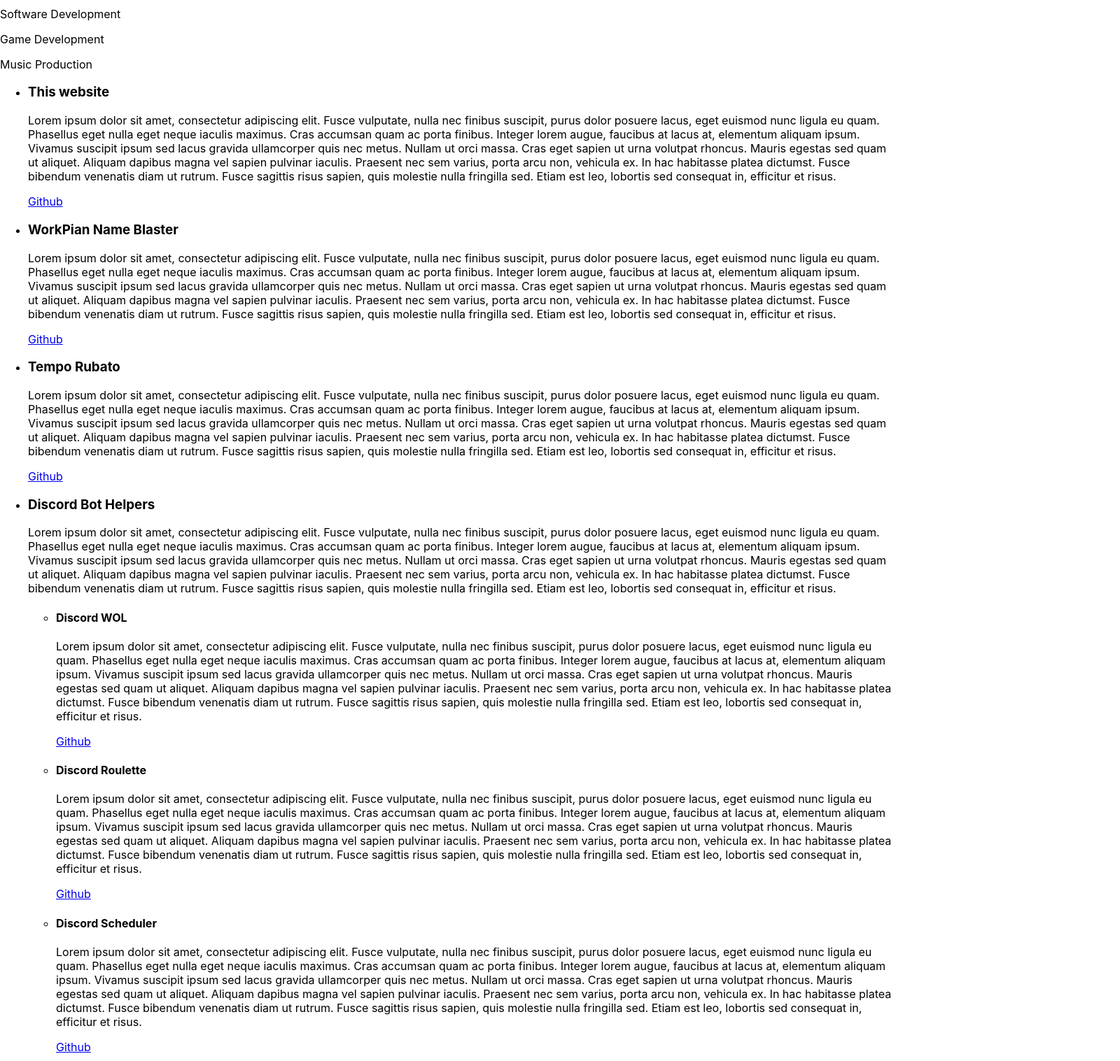
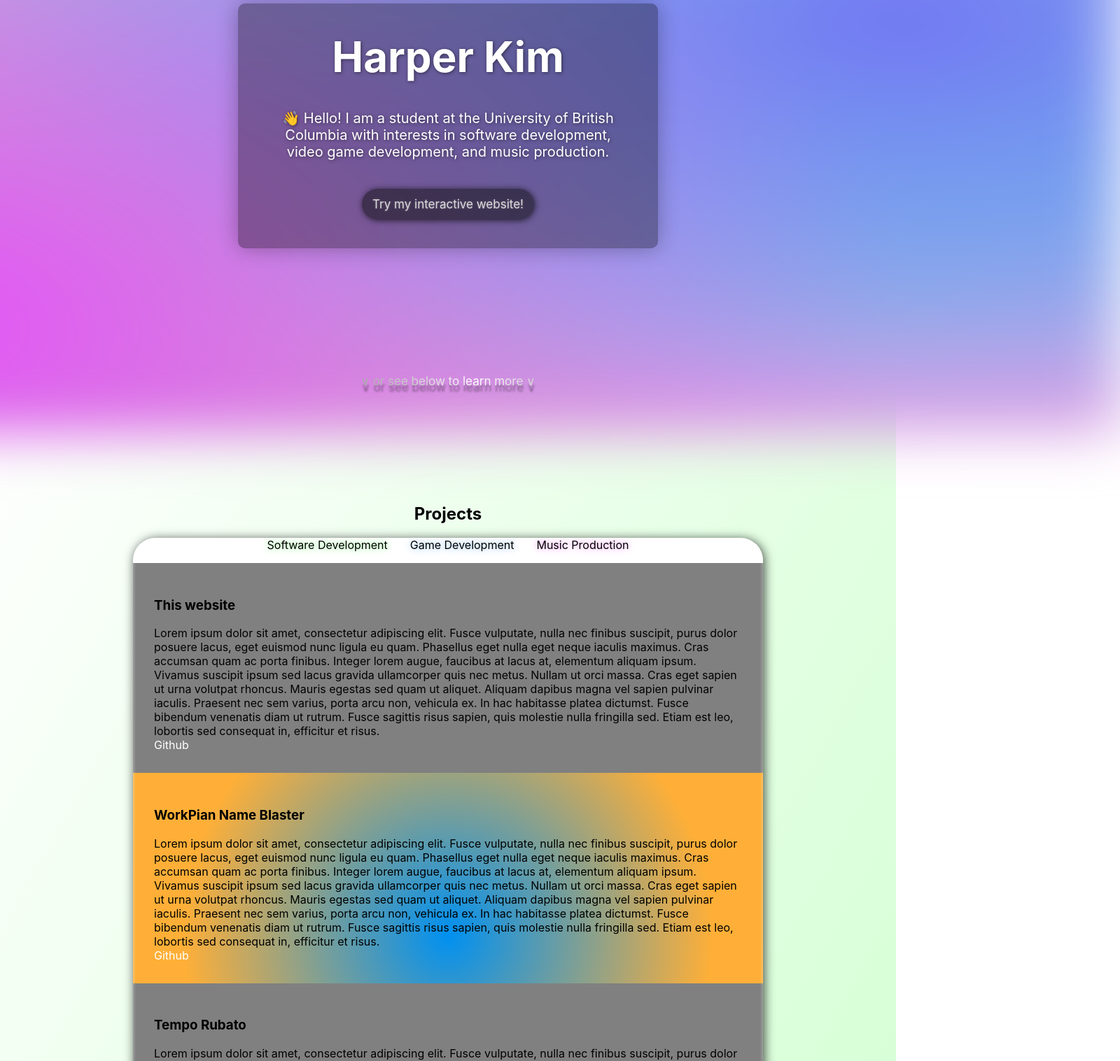
Before and after one commit to imkimdol/website, a React (Create React App) app in the folder static/: page / in a window 1280 px wide. Shown: the part 220-1737 px from the top of the page at 70% size, 1600 px wide, since content can reach past the window. Built offline with nearby package versions, Linux system fonts and the light colour scheme.

Commit message:
Add css (part 1)

```diff
--- a/static/public/index.html
+++ b/static/public/index.html
@@ -3,7 +3,7 @@
   <head>
     <meta charset="utf-8" />
     <link rel="icon" href="%PUBLIC_URL%/favicon.ico" />
-    <meta name="viewport" content="width=device-width, initial-scale=1" />
+    <meta name="viewport" content="width=device-width, initial-scale=1.0, maximum-scale=1.0, user-scalable=no" />
     <meta name="theme-color" content="#000000" />
     <!--
       Notice the use of %PUBLIC_URL% in the tags above.
--- /dev/null
+++ b/static/src/Splash.css
@@ -0,0 +1,263 @@
+.splash {
+  height: 85vh;
+  /* Created with https://csshero.org/mesher/ */
+  background-color:#ff99e2;
+  background-image:
+    radial-gradient(at 32% 81%, hsla(293,91%,65%,1) 0px, transparent 50%),
+    radial-gradient(at 0% 72%, hsla(125,81%,68%,1) 0px, transparent 50%),
+    radial-gradient(at 65% 53%, hsla(238,84%,70%,1) 0px, transparent 50%),
+    radial-gradient(at 78% 12%, hsla(166,90%,77%,1) 0px, transparent 50%),
+    radial-gradient(at 73% 44%, hsla(198,83%,65%,1) 0px, transparent 50%),
+    radial-gradient(at 85% 40%, hsla(253,74%,73%,1) 0px, transparent 50%),
+    radial-gradient(at 42% 30%, hsla(154,97%,65%,1) 0px, transparent 50%);
+  background-size: 150% 150%;
+  animation: splash-gradient 5s ease infinite;
+  margin: 0 0 0 0;
+
+  display: flex;
+  flex-direction: column;
+  justify-content: center;
+  align-items: center;
+
+  color: #ffffff;
+  z-index: 1;
+}
+.splash > * {
+  z-index: 1;
+}
+.splash::after {
+  content: "";
+  display: block;
+
+  position: absolute;
+  width: 100%;
+  height: 100%;
+  top: -10vh;
+  transform: scaleX(1.5) scaleY(1.3);
+
+  background: inherit;
+  filter: blur(30px);
+
+  z-index: 0;
+}
+@keyframes splash-gradient {
+  0% {
+    background-position:
+      0% 0%,
+      0% 0%,
+      100% 0%,
+      0% 100%,
+      100% 100%,
+      0% 0%,
+      100% 100%;
+  }
+  50% {
+    background-position:
+      100% 100%,
+      100% 0%,
+      0% 100%,
+      100% 0%,
+      0% 0%,
+      100% 100%,
+      0% 0%;
+  }
+  100% {
+    background-position:
+      0% 0%,
+      0% 0%,
+      100% 0%,
+      0% 100%,
+      100% 100%,
+      0% 0%,
+      100% 100%;
+  }
+}
+
+.splash .center {
+  max-width: 600px;
+
+  position: relative;
+  top: 7.5vh;
+
+  margin: 0 10vw;
+  padding: 20px 0px;
+
+  background: rgba(0, 0, 0, 0.35);
+  box-shadow: 0 0 30px rgba(0, 0, 0, 0.3);
+  border-radius: 10px;
+
+  display: flex;
+  flex-direction: column;
+  justify-content: space-evenly;
+  align-items: center;
+
+  text-shadow: 1px 1px 5px rgba(0, 0, 0, 0.5);
+
+  transition: top 0.5s, background 0.5s;
+}
+.splash .center:hover {
+  /* top: 7.3vh; */
+  background: rgba(0, 0, 0, 0.45);
+}
+.splash .center h1 {
+  margin: 0;
+  padding: 20px;
+
+  font-size: 60px;
+  text-align: center;
+}
+.splash .center p {
+  padding: 20px 40px;
+
+  font-size: 20px;
+  text-align: center;
+}
+
+
+
+.splash .center .tryHoverDet {
+  margin: 20px;
+  position: relative;
+  top: 0px;
+
+  transition: top 0.1s;
+}
+.splash .center .tryHoverDet:hover {
+  top: -2px;
+}
+.splash .center .tryHoverDet:active {
+  top: 4px;
+}
+.splash .center .tryHoverDet .tryOuter {
+  border: double 1.5px transparent;
+  background-image: linear-gradient(#00000000, #00000000);
+  border-radius: 32px;
+  background-origin: border-box;
+  background-clip: content-box, border-box;
+  animation: scrolling-gradient 6s linear infinite;
+}
+.splash .center .tryHoverDet:hover .tryOuter {
+  background: repeating-linear-gradient(to right, #4af9ff, #ff31ff, #4af9ff);
+  background-size: 300% 100%;
+}
+
+.splash .center .tryOuter .tryInner {
+  padding: 12px 15px;
+  border-radius: 32px;
+  display: inline-flex;
+
+  border-style: solid;
+  border: 0;
+  background-color: rgba(10, 10, 10, 0.5);
+  box-shadow: 1px 1px 10px rgba(0, 0, 0, 0.7);
+
+  transition: box-shadow 1s;
+}
+.splash .center .tryHoverDet:hover .tryOuter .tryInner {
+  box-shadow: 1px 1px 10px rgba(0, 0, 0, 0.7), 0px 0px 15px 0px rgba(255, 255, 255, 0.9);
+
+  transition: text-shadow 0.3s;
+}
+.splash .center .tryHoverDet:active .tryOuter .tryInner {
+  box-shadow: 1px 1px 10px rgba(0, 0, 0, 0.7), 0px 0px 15px 0px rgb(158, 252, 255, 0.9);
+}
+
+
+.splash .center .tryOuter .tryInner p {
+  cursor: pointer;
+
+  font-size: 17px;
+  padding: 0;
+  color: rgb(220, 220, 220, 1);
+  text-shadow: 0px 0px 3px rgba(255, 255, 255, 0.3);
+
+  animation: scrolling-gradient 6s linear infinite;
+}
+.splash .center .tryHoverDet:hover .tryOuter .tryInner p {
+  text-shadow: 0px 0px 5px rgba(255, 255, 255, 0.7);
+
+  background: repeating-linear-gradient(to right, #4af9ff, #ff31ff, #4af9ff);
+  background-size: 300% 100%;
+  background-clip: text;
+  -webkit-background-clip: text;
+  -webkit-text-fill-color: transparent;
+
+}
+
+
+
+.splash .bottom {
+  position: absolute;
+  bottom: 0;
+
+  display: flex;
+  flex-direction: column;
+  justify-content: center;
+  align-items: center;
+
+  transition: opacity 0.75s ease-out;
+}
+.splash .bottom.hidden {
+  opacity: 0;
+}
+.splash .bottom .text {
+  position: relative;
+  top: 0;
+  text-align: center;
+  padding: 5px 5px 18px 5px;
+
+  font-size: 17px;
+
+  background: repeating-linear-gradient(
+    to right,
+    #ffffff,
+    #969696 25%,
+    #ffffff 50%,
+    #969696 75%,
+    #ffffff 100%
+  );
+  background-size: 300% 100%;
+  background-clip: text;
+  -webkit-background-clip: text;
+  -webkit-text-fill-color: transparent;
+
+  z-index: 2;
+
+  transition: top 0.3s;
+  animation: text-float 1.5s ease-in-out infinite alternate,
+    scrolling-gradient 10s linear infinite;
+}
+.splash .bottom .text:hover {
+  top: -3px;
+  -webkit-text-fill-color: #ffffff;
+  animation-play-state: paused;
+}
+.splash .bottom .textShadow {
+  position: absolute;
+  top: 0;
+  text-align: center;
+  padding: 5px 5px 18px 5px;
+
+  font-size: 17px;
+  color:rgba(0, 0, 0, 0);
+  text-shadow: 1px 2px 3px rgba(0, 0, 0, 0.4);
+}
+@keyframes text-float {
+	0% {
+		transform: translateY(-7px);
+	}
+	100% {
+		transform: translateY(0px);
+	}
+}
+
+
+
+@keyframes scrolling-gradient {
+	0% {
+		background-position: 0% 50%;
+	}
+	100% {
+		background-position: -300% 50%;
+	}
+}
--- a/static/src/Splash.tsx
+++ b/static/src/Splash.tsx
@@ -1,15 +1,45 @@
+import './Splash.css';
+import { useEffect, useState } from 'react';
+
 export default function Splash() {
+  const [textIsVisible, setTextIsVisible] = useState(true);
+
+  useEffect(() => {
+    const handleScroll = () => {
+      const scrollPosition = window.scrollY;
+      const threshold = 500;
+
+      setTextIsVisible(scrollPosition < threshold);
+    };
+
+    window.addEventListener('scroll', handleScroll);
+    return () => window.removeEventListener('scroll', handleScroll);
+  }, []);
+
   return (
     <section className="splash">
+      <div className="center">
         <h1>Harper Kim</h1>
         <p className="greeting">
-          Hello! I am a student at the University of British Columbia with deep interests in software development,
+          👋 Hello! I am a student at the University of British Columbia with interests in software development,
           video game development, and music production.
         </p>
-        <a href="https://harperkim.ca/interactive" className="tryInteractive">Try my interactive website!</a>
-        <p className="below">
-          or see below to learn more.
+        <div className="tryHoverDet">
+          <div className="tryOuter">
+            <a className="tryInner" href="https://harperkim.ca/interactive"><p>Try my interactive website!</p></a>
+          </div>
+        </div>
+      </div>
+      <div className={`bottom ${textIsVisible ? '' : 'hidden'}`}>
+        <div>
+          <p className="text">
+            ∨   or see below to learn more   ∨
           </p>
+          <p className="textShadow">
+            ∨   or see below to learn more   ∨
+          </p>
+        </div>
+      </div>
     </section>
   );
 }
--- /dev/null
+++ b/static/src/Website.css
@@ -0,0 +1,15 @@
+h1 {
+  cursor: default;
+}
+a {
+  margin: 0;
+  padding: 0;
+  color: white;
+  text-decoration: none;
+}
+p {
+  margin: 0;
+  padding: 0;
+
+  cursor: default;
+}
--- a/static/src/Website.tsx
+++ b/static/src/Website.tsx
@@ -1,9 +1,10 @@
+import './Website.css';
 import Splash from "./Splash";
 import Projects from "./projects/Projects";
 
 export default function Website() {
   return (
-    <div>
+    <div className='website'>
       <Splash />
       <Projects />
     </div>
--- a/static/src/index.css
+++ b/static/src/index.css
@@ -6,6 +6,10 @@
   -webkit-font-smoothing: antialiased;
   -moz-osx-font-smoothing: grayscale;
 }
+html, body {
+  overflow-x: hidden;
+  width: 100%;
+}
 
 code {
   font-family: source-code-pro, Menlo, Monaco, Consolas, 'Courier New',
--- /dev/null
+++ b/static/src/projects/Projects.css
@@ -0,0 +1,71 @@
+.projects {
+  display: flex;
+  flex-direction: column;
+  justify-content: center;
+  align-items: center;
+
+  padding: 30vh 0 0 0;
+}
+.projects.Software {
+  background: linear-gradient(to top left, rgb(200, 255, 200), rgb(255, 255, 255));
+}
+.projects.GameDev {
+  background: linear-gradient(to top left, rgb(200, 225, 255), rgb(255, 255, 255));
+}
+.projects.Music {
+  background: linear-gradient(to top left, rgb(255, 200, 255), rgb(255, 255, 255));
+}
+
+.projectsContent {
+  position: relative;
+  min-height: 60vh;
+  max-width: 900px;
+
+  margin: 0 5vw;
+  border-radius: 32px;
+
+  background-color: white;
+  box-shadow: 2px 2px 15px rgba(0, 0, 0, 0.7);
+
+  display: flex;
+  flex-direction: column;
+  justify-content: flex-start;
+  align-items: center;
+
+  max-height: 2000px;
+  min-height: 60vh;
+  overflow: hidden;
+}
+.projectsContent::after {
+  content: "";
+  pointer-events: none;
+
+  position: absolute;
+  top: 0;
+  right: 0;
+  bottom: 0;
+  left: 0;
+  border-radius: 32px;
+  box-shadow: inset 0px 0px 5px rgba(255, 255, 255, 0.5);
+
+  z-index: 1;
+}
+.projectsContent ul {
+  list-style: none;
+}
+
+.selector {
+  display: flex;
+  justify-content: space-evenly;
+  align-items: center;
+  gap: 2em;
+}
+.selector .software {
+  text-shadow: 0 0 10px rgba(0, 255, 0, 0.5);
+}
+.selector .gameDev {
+  text-shadow: 0 0 10px rgba(0, 127, 255, 0.5);
+}
+.selector .music {
+  text-shadow: 0 0 10px rgba(255, 0, 255, 0.5);
+}
--- a/static/src/projects/Projects.tsx
+++ b/static/src/projects/Projects.tsx
@@ -1,3 +1,4 @@
+import './Projects.css';
 import { useState } from 'react';
 import { ProjectCategory, selectedCategoryReadOnlyProps, selectedCategoryWriteProps } from './types';
 import SoftwareInfo from './SoftwareInfo';
@@ -8,10 +9,12 @@
   const [selectedCategory, setSelectedCategory] = useState<ProjectCategory>(ProjectCategory.Software);
 
   return (
-    <section className="Project">
+    <section className={`projects ${ProjectCategory[selectedCategory]}`}>
       <h2>Projects</h2>
-      <Selector selectedCategory={selectedCategory} setSelectedCategory={setSelectedCategory} />
-      <SelectedInfo selectedCategory={selectedCategory} />
+      <div className="projectsContent">
+        <Selector selectedCategory={selectedCategory} setSelectedCategory={setSelectedCategory} />
+        <SelectedInfo selectedCategory={selectedCategory} />
+      </div>
     </section>
   );
 }
@@ -19,13 +22,13 @@
 function Selector({ selectedCategory, setSelectedCategory }: selectedCategoryWriteProps) {
   return (
     <div className="selector">
-      <p onClick={() => setSelectedCategory(ProjectCategory.Software)}>
+      <p className="software" onClick={() => setSelectedCategory(ProjectCategory.Software)}>
         Software Development
       </p>
-      <p onClick={() => setSelectedCategory(ProjectCategory.GameDev)}>
+      <p className="gameDev" onClick={() => setSelectedCategory(ProjectCategory.GameDev)}>
         Game Development
       </p>
-      <p onClick={() => setSelectedCategory(ProjectCategory.Music)}>
+      <p className="music" onClick={() => setSelectedCategory(ProjectCategory.Music)}>
         Music Production
       </p>
     </div>
--- /dev/null
+++ b/static/src/projects/SoftwareInfo.css
@@ -0,0 +1,37 @@
+.softwareInfo {
+  padding: 0;
+}
+.softwareInfo ul {
+  padding: 0;
+}
+.softwareInfo ul li {
+  padding: 30px
+}
+
+.thisWebsite {
+  background: gray;
+}
+
+.workpianNameBlaster {
+  background: radial-gradient(circle at 50% 77%, #0090f1, #ffaf37 75%);;
+}
+
+.tempoRubato {
+  background: gray;
+}
+
+.discordBotHelpers {
+  background-color: #5865F2;
+}
+
+.LiVer {
+  background: gray;
+}
+
+.ImageBoard {
+  background: white;
+}
+
+.futurePlans {
+  background: gray;
+}
--- a/static/src/projects/SoftwareInfo.tsx
+++ b/static/src/projects/SoftwareInfo.tsx
@@ -1,29 +1,60 @@
+import './SoftwareInfo.css';
+
 export default function SoftwareInfo() {
   return (
     <div className="softwareInfo">
       <ul>
-        <li>
+        <ThisWebsite />
+        <WorkpianNameBlaster />
+        <TempoRubato />
+        <DiscordBotHelpers />
+        <LiVer />
+        <ImageBoard />
+        <FuturePlans />
+      </ul>
+    </div>
+  );
+};
+
+function ThisWebsite() {
+  return (
+    <li className="thisWebsite">
       <h3>This website</h3>
       <p>
         Lorem ipsum dolor sit amet, consectetur adipiscing elit. Fusce vulputate, nulla nec finibus suscipit, purus dolor posuere lacus, eget euismod nunc ligula eu quam. Phasellus eget nulla eget neque iaculis maximus. Cras accumsan quam ac porta finibus. Integer lorem augue, faucibus at lacus at, elementum aliquam ipsum. Vivamus suscipit ipsum sed lacus gravida ullamcorper quis nec metus. Nullam ut orci massa. Cras eget sapien ut urna volutpat rhoncus. Mauris egestas sed quam ut aliquet. Aliquam dapibus magna vel sapien pulvinar iaculis. Praesent nec sem varius, porta arcu non, vehicula ex. In hac habitasse platea dictumst. Fusce bibendum venenatis diam ut rutrum. Fusce sagittis risus sapien, quis molestie nulla fringilla sed. Etiam est leo, lobortis sed consequat in, efficitur et risus.
       </p>
       <a href="https://github.com/imkimdol/website-source" target="_blank" rel="noreferrer">Github</a>
     </li>
-        <li>
+  );
+};
+
+function WorkpianNameBlaster() {
+  return (
+    <li className="workpianNameBlaster">
       <h3>WorkPian Name Blaster</h3>
       <p>
         Lorem ipsum dolor sit amet, consectetur adipiscing elit. Fusce vulputate, nulla nec finibus suscipit, purus dolor posuere lacus, eget euismod nunc ligula eu quam. Phasellus eget nulla eget neque iaculis maximus. Cras accumsan quam ac porta finibus. Integer lorem augue, faucibus at lacus at, elementum aliquam ipsum. Vivamus suscipit ipsum sed lacus gravida ullamcorper quis nec metus. Nullam ut orci massa. Cras eget sapien ut urna volutpat rhoncus. Mauris egestas sed quam ut aliquet. Aliquam dapibus magna vel sapien pulvinar iaculis. Praesent nec sem varius, porta arcu non, vehicula ex. In hac habitasse platea dictumst. Fusce bibendum venenatis diam ut rutrum. Fusce sagittis risus sapien, quis molestie nulla fringilla sed. Etiam est leo, lobortis sed consequat in, efficitur et risus.
       </p>
       <a href="https://github.com/imkimdol/workpian-name-blaster" target="_blank" rel="noreferrer">Github</a>
     </li>
-        <li>
+  );
+};
+
+function TempoRubato() {
+  return (
+    <li className="tempoRubato">
       <h3>Tempo Rubato</h3>
       <p>
         Lorem ipsum dolor sit amet, consectetur adipiscing elit. Fusce vulputate, nulla nec finibus suscipit, purus dolor posuere lacus, eget euismod nunc ligula eu quam. Phasellus eget nulla eget neque iaculis maximus. Cras accumsan quam ac porta finibus. Integer lorem augue, faucibus at lacus at, elementum aliquam ipsum. Vivamus suscipit ipsum sed lacus gravida ullamcorper quis nec metus. Nullam ut orci massa. Cras eget sapien ut urna volutpat rhoncus. Mauris egestas sed quam ut aliquet. Aliquam dapibus magna vel sapien pulvinar iaculis. Praesent nec sem varius, porta arcu non, vehicula ex. In hac habitasse platea dictumst. Fusce bibendum venenatis diam ut rutrum. Fusce sagittis risus sapien, quis molestie nulla fringilla sed. Etiam est leo, lobortis sed consequat in, efficitur et risus.
       </p>
       <a href="https://github.com/imkimdol/tempo-rubato" target="_blank" rel="noreferrer">Github</a>
     </li>
-        <li>
+  );
+};
+
+function DiscordBotHelpers() {
+  return (
+    <li className="discordBotHelpers">
       <h3>Discord Bot Helpers</h3>
       <p>
         Lorem ipsum dolor sit amet, consectetur adipiscing elit. Fusce vulputate, nulla nec finibus suscipit, purus dolor posuere lacus, eget euismod nunc ligula eu quam. Phasellus eget nulla eget neque iaculis maximus. Cras accumsan quam ac porta finibus. Integer lorem augue, faucibus at lacus at, elementum aliquam ipsum. Vivamus suscipit ipsum sed lacus gravida ullamcorper quis nec metus. Nullam ut orci massa. Cras eget sapien ut urna volutpat rhoncus. Mauris egestas sed quam ut aliquet. Aliquam dapibus magna vel sapien pulvinar iaculis. Praesent nec sem varius, porta arcu non, vehicula ex. In hac habitasse platea dictumst. Fusce bibendum venenatis diam ut rutrum. Fusce sagittis risus sapien, quis molestie nulla fringilla sed. Etiam est leo, lobortis sed consequat in, efficitur et risus.
@@ -59,28 +90,40 @@
         </li>
       </ul>
     </li>
-        <li>
+  );
+};
+
+function LiVer() {
+  return (
+    <li className="LiVer">
       <h3>LiVer</h3>
       <p>
         Lorem ipsum dolor sit amet, consectetur adipiscing elit. Fusce vulputate, nulla nec finibus suscipit, purus dolor posuere lacus, eget euismod nunc ligula eu quam. Phasellus eget nulla eget neque iaculis maximus. Cras accumsan quam ac porta finibus. Integer lorem augue, faucibus at lacus at, elementum aliquam ipsum. Vivamus suscipit ipsum sed lacus gravida ullamcorper quis nec metus. Nullam ut orci massa. Cras eget sapien ut urna volutpat rhoncus. Mauris egestas sed quam ut aliquet. Aliquam dapibus magna vel sapien pulvinar iaculis. Praesent nec sem varius, porta arcu non, vehicula ex. In hac habitasse platea dictumst. Fusce bibendum venenatis diam ut rutrum. Fusce sagittis risus sapien, quis molestie nulla fringilla sed. Etiam est leo, lobortis sed consequat in, efficitur et risus.
       </p>
       <a href="https://github.com/imkimdol/LiVer" target="_blank" rel="noreferrer">Github</a>
     </li>
-        <li>
+  );
+}
+
+function ImageBoard() {
+  return (
+    <li className="ImageBoard">
       <h3>Image Board</h3>
       <p>
         Lorem ipsum dolor sit amet, consectetur adipiscing elit. Fusce vulputate, nulla nec finibus suscipit, purus dolor posuere lacus, eget euismod nunc ligula eu quam. Phasellus eget nulla eget neque iaculis maximus. Cras accumsan quam ac porta finibus. Integer lorem augue, faucibus at lacus at, elementum aliquam ipsum. Vivamus suscipit ipsum sed lacus gravida ullamcorper quis nec metus. Nullam ut orci massa. Cras eget sapien ut urna volutpat rhoncus. Mauris egestas sed quam ut aliquet. Aliquam dapibus magna vel sapien pulvinar iaculis. Praesent nec sem varius, porta arcu non, vehicula ex. In hac habitasse platea dictumst. Fusce bibendum venenatis diam ut rutrum. Fusce sagittis risus sapien, quis molestie nulla fringilla sed. Etiam est leo, lobortis sed consequat in, efficitur et risus.
       </p>
       <a href="https://github.com/imkimdol/image-board" target="_blank" rel="noreferrer">Github</a>
     </li>
-      </ul>
+  );
+};
 
-      <div>
+function FuturePlans() {
+  return (
+    <li className="futurePlans">
       <h3>Future Plans</h3>
       <p>
         Lorem ipsum dolor sit amet, consectetur adipiscing elit. Fusce vulputate, nulla nec finibus suscipit, purus dolor posuere lacus, eget euismod nunc ligula eu quam. Phasellus eget nulla eget neque iaculis maximus. Cras accumsan quam ac porta finibus. Integer lorem augue, faucibus at lacus at, elementum aliquam ipsum. Vivamus suscipit ipsum sed lacus gravida ullamcorper quis nec metus. Nullam ut orci massa. Cras eget sapien ut urna volutpat rhoncus. Mauris egestas sed quam ut aliquet. Aliquam dapibus magna vel sapien pulvinar iaculis. Praesent nec sem varius, porta arcu non, vehicula ex. In hac habitasse platea dictumst. Fusce bibendum venenatis diam ut rutrum. Fusce sagittis risus sapien, quis molestie nulla fringilla sed. Etiam est leo, lobortis sed consequat in, efficitur et risus.
       </p>
-      </div>
-    </div>
+    </li>
   );
 }
```
Lines whose indentation alone changed are shown as unchanged.
